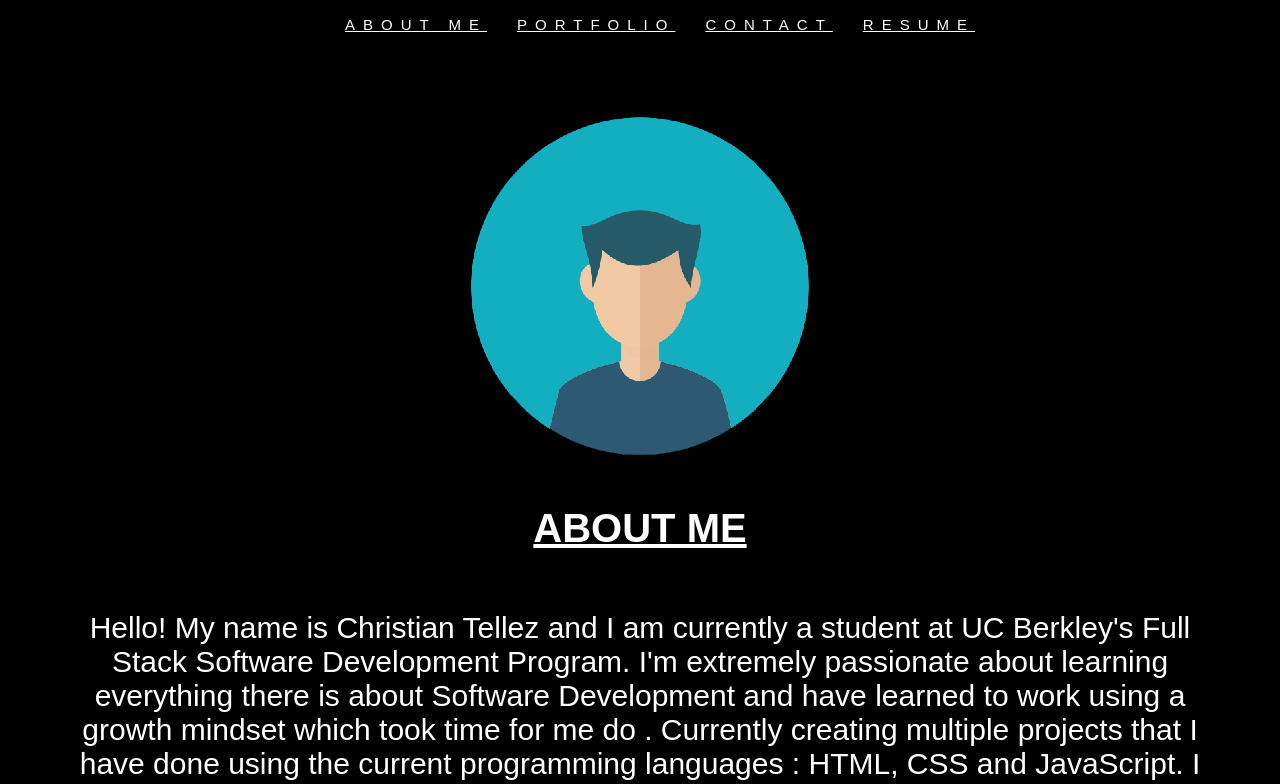
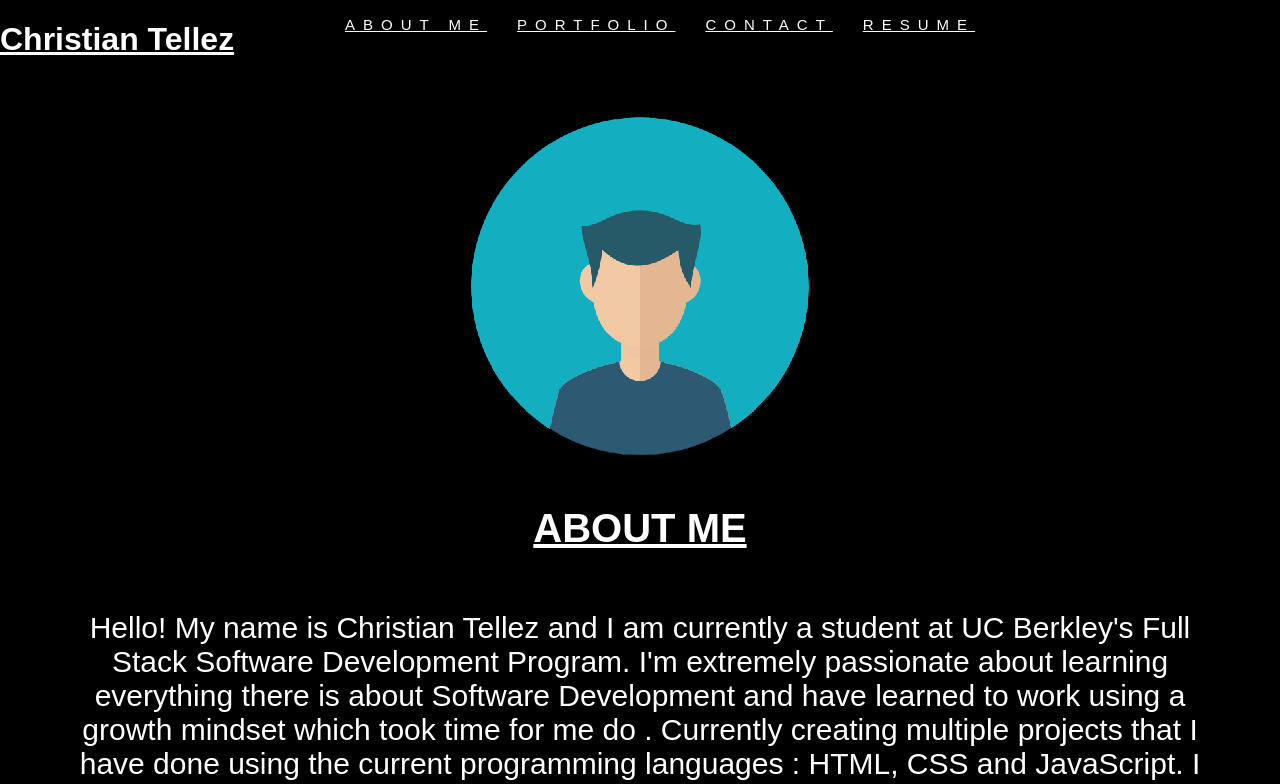
Before and after one commit to tellez215/react-portfolio, a React (Create React App) app: page / in a window 1280 px wide. Shown: the top 784 px of the page. Built offline with nearby package versions, Linux system fonts and the light colour scheme.

Commit message:
add images to component and style within css

```diff
--- a/src/App.css
+++ b/src/App.css
@@ -27,6 +27,15 @@
 
 .nav-area li a:hover {
     color: rgb(230, 133, 54);
+}
+
+.mainName{
+
+    position:absolute;
+    top:0;
+    left:0;
+    position:absolute;
+    text-decoration:underline;
 }
 
 .about-area {
--- a/src/components/About.js
+++ b/src/components/About.js
@@ -5,6 +5,7 @@ import Footer from './Footer';
 function About() {
     return (
         <div>
+            <h1 className='mainName'>Christian Tellez</h1>
             <div className='about-area'>
                 <img src={Avatar} alt='logo' ></img>
                 <h1>ABOUT ME</h1>
--- a/src/components/Project.js
+++ b/src/components/Project.js
@@ -1,4 +1,10 @@
 import React from 'react';
+import project1 from '../img/1.png'
+import project2 from '../img/2.png'
+import project3 from '../img/3.png'
+import project4 from '../img/4.png'
+import project5 from '../img/5.png'
+import project6 from '../img/6.jpg'
 
 function Project() {
   return (
@@ -12,7 +18,7 @@ function Project() {
 
         <h3>Sub-o-Matic (Full-Stack)</h3>
         <a>
-          <img src='./img/1.png' alt='project image'/>
+          <img src={project1} alt='project' width="600px" height="400px"/>
         </a>
         <div className="buttons">
           <a href="https://github.com/tellez215/subscribe-o-matic" style={{ color: 'rgb(230, 133, 54)', margin: '20px' }}>Github</a>
@@ -26,7 +32,7 @@ function Project() {
       <div id="projects" className="projects-area">
         <h3>Employee-Tracker (Back-End)</h3>
         <a>
-          <img href="#" src="#" width="400px" height="300px" />
+          <img src={project2} width="400px" height="300px" />
         </a>
         <div className="buttons">
           <a href="https://github.com/tellez215/Employee-Tracker" style={{ color: 'rgb(230, 133, 54)', margin: '20px' }}>Github</a>
@@ -40,7 +46,7 @@ function Project() {
       <div id="projects" className="projects-area">
         <h3>E-Commerce Store (Back-End)</h3>
         <a>
-          <img href="https://subscribe-o-matic.herokuapp.com/" src="#" width="400px" height="300px" />
+          <img  src={project3} width="400px" height="300px" />
         </a>
         <div className="buttons">
           <a href="https://github.com/tellez215/E-Commerce_Back-End" style={{ color: 'rgb(230, 133, 54)', margin: '20px' }}>Github</a>
@@ -54,7 +60,7 @@ function Project() {
       <div id="projects" className="projects-area">
         <h3>I'm Hangry! (Front-End)</h3>
         <a>
-          <img href="#" src="#" width="400px" height="300px" />
+          <img src={project4} width="400px" height="300px" />
         </a>
         <div className="buttons">
           <a href="https://github.com/tellez215/im-hangry" style={{ color: 'rgb(230, 133, 54)', margin: '20px' }}>Github</a>
@@ -68,7 +74,7 @@ function Project() {
       <div id="projects" className="projects-area">
         <h3>J.A.T.E. (Full-Stack)</h3>
         <a>
-          <img href="#" src="#" width="400px" height="300px" />
+          <img src={project5} width="400px" height="300px" />
         </a>
         <div className="buttons">
           <a href="https://github.com/tellez215/Text-EditorPWA" style={{ color: 'rgb(230, 133, 54)', margin: '20px' }}>Github</a>
@@ -82,7 +88,7 @@ function Project() {
       <div id="projects" className="projects-area">
         <h3>Social Network (Back-End)</h3>
         <a>
-          <img href="#" src="#" width="400px" height="300px" />
+          <img src={project6} width="400px" height="300px" />
         </a>
         <div className="buttons">
           <a href="https://github.com/tellez215/Social-NetworkAPI" style={{ color: 'rgb(230, 133, 54)', margin: '20px' }}>Github</a>
```
